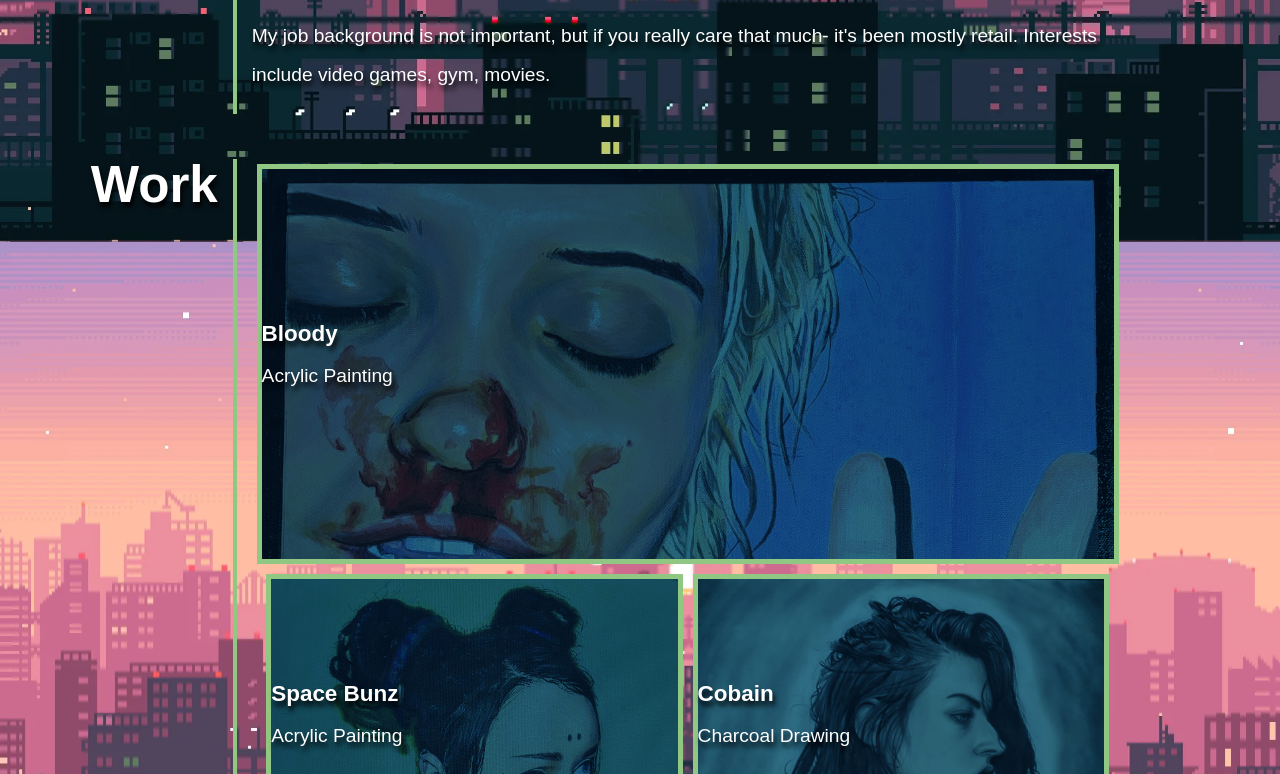
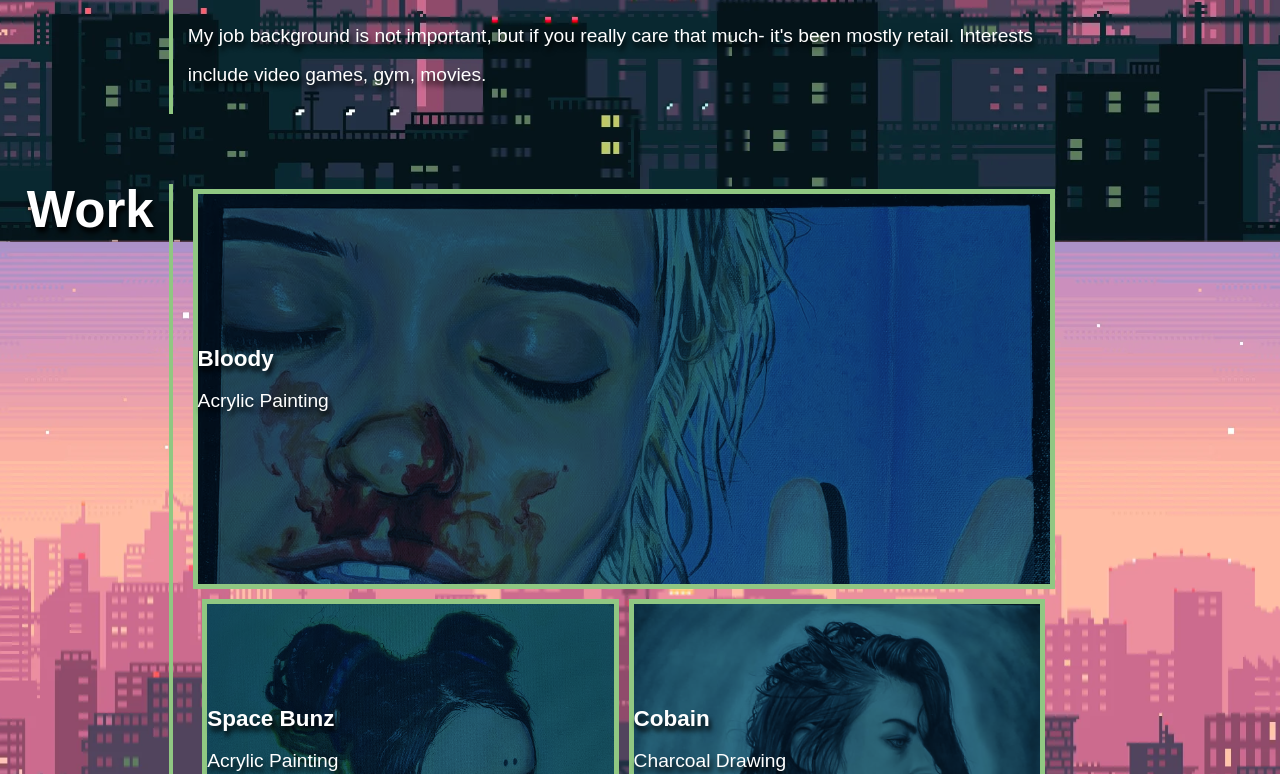
Before and after one commit to d-lil/puerto-de-folio, a plain HTML site: page index.html in a window 1280 px wide. Shown: the part 558-1332 px from the top of the page. Drawn offline with Linux system fonts and the light colour scheme; a web font is replaced by a local one.

Commit message:
updated readme and css

```diff
--- a/style.css
+++ b/style.css
@@ -93,6 +93,8 @@ nav a:hover {
   }
 
 .wrap {
+    display: inline-flex;
+    flex-direction: column;
     max-width: 90%;
     margin-left: auto;
     margin-right: auto;
```
